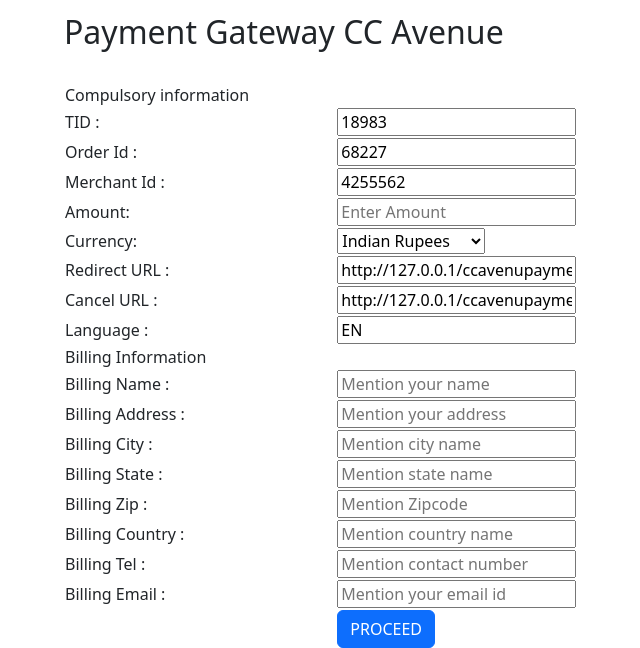
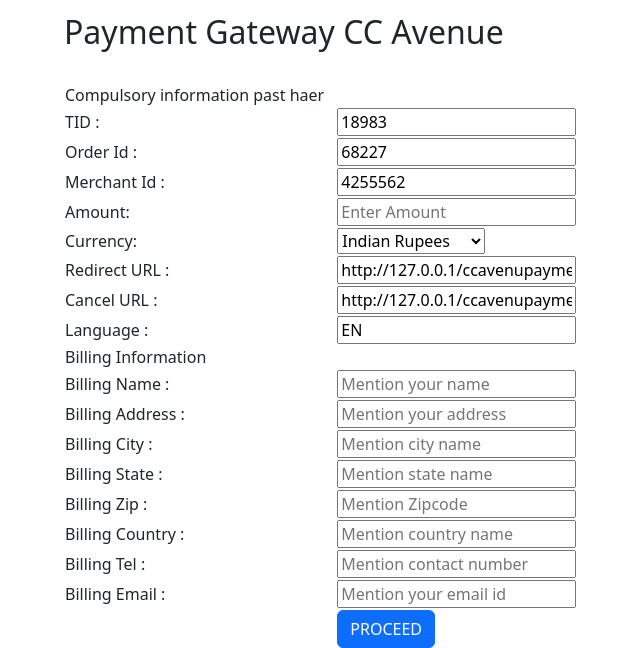
Before and after one commit to chandan495/newlearn, a PHP site: page /ccavenue/ in a window 1280 px wide. Shown: the top 648 px of the page, without its empty margins (31-671 px from the left). Run offline with PHP 8.4, Linux system fonts and the light colour scheme.

Commit message:
change index file

```diff
--- a/index.php
+++ b/index.php
@@ -19,7 +19,7 @@
     <form method="post" name="customerData" action="ccavRequestHandler.php">
     <table width="100%" height="100">
     <tr>
-    <td colspan="2"> Compulsory information</td>
+    <td colspan="2"> Compulsory information past haer</td>
     </tr>
     <tr>
     <td>TID	:</td><td><input type="text" name="tid" id="tid" value="<?php echo(rand(11111,99999)); ?>" readonly /></td>
```
